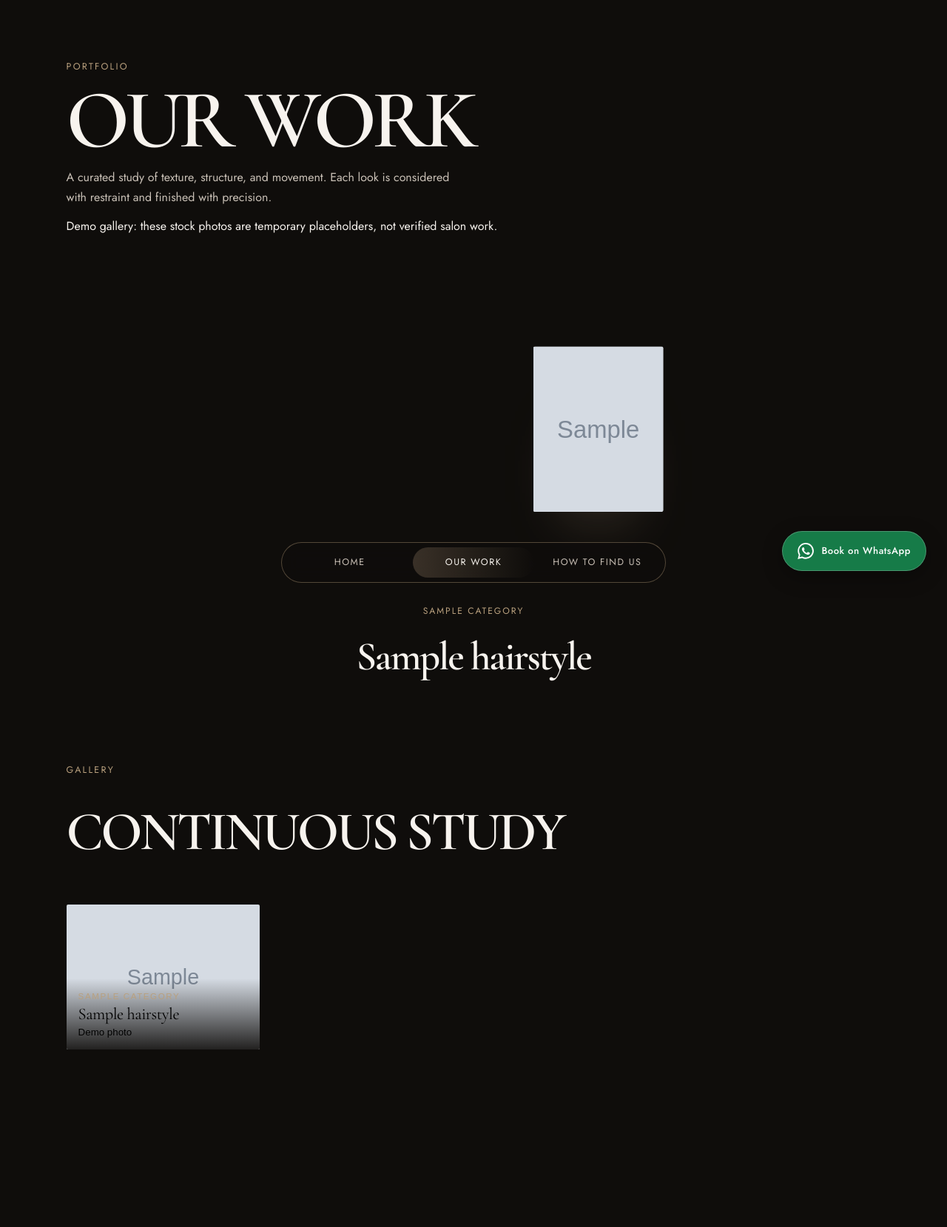
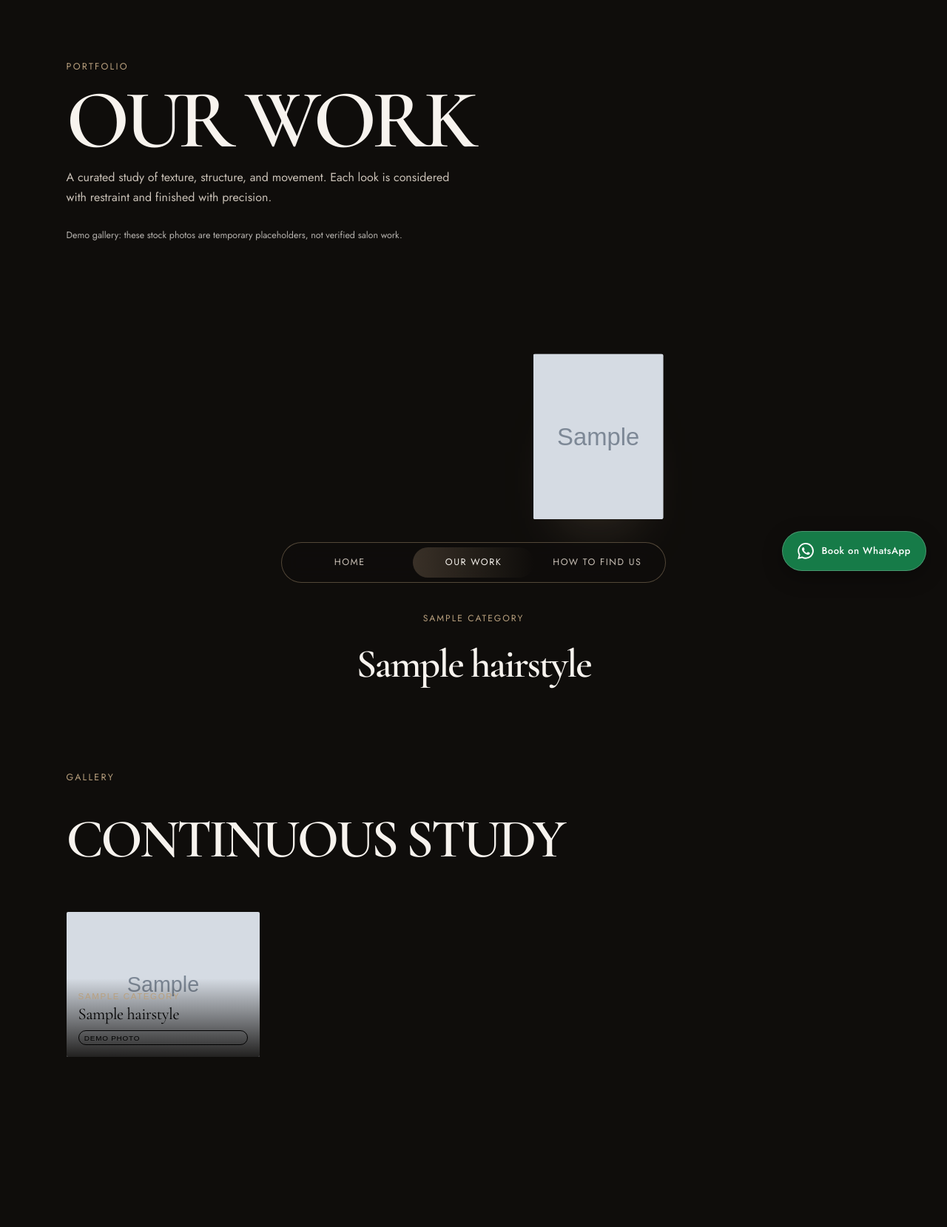
Before and after one commit to priceboy/bonaberi-braider, a Django app: page /our-work/ in a window 1280 px wide. Shown: the whole page at 74% size. Before the commit the page ends 1419 px from the top, so only its background shows below. Run offline with Django 5.2, Linux system fonts and the light colour scheme; tables that the repository leaves empty hold one stand-in row (values such as "Sample post"); grey boxes marked "Sample" are stand-in pictures; parts of the project's set-up code (start-up, migrations or seed data) failed here and were passed over.

Commit message:
Style demo labels in hairstyle gallery

```diff
--- a/static/website/css/our_work.css
+++ b/static/website/css/our_work.css
@@ -198,3 +198,20 @@
 @media (prefers-reduced-motion: reduce) {
     .carousel__track, .carousel__image { animation: none; }
 }
+
+
+.demo-disclaimer {
+    margin-top: 1rem;
+    font-size: .78rem;
+    opacity: .72;
+}
+.gallery__demo-tag {
+    display: inline-block;
+    margin-top: .35rem;
+    padding: .22rem .45rem;
+    border: 1px solid currentColor;
+    border-radius: 999px;
+    font-size: .62rem;
+    letter-spacing: .08em;
+    text-transform: uppercase;
+}
```
